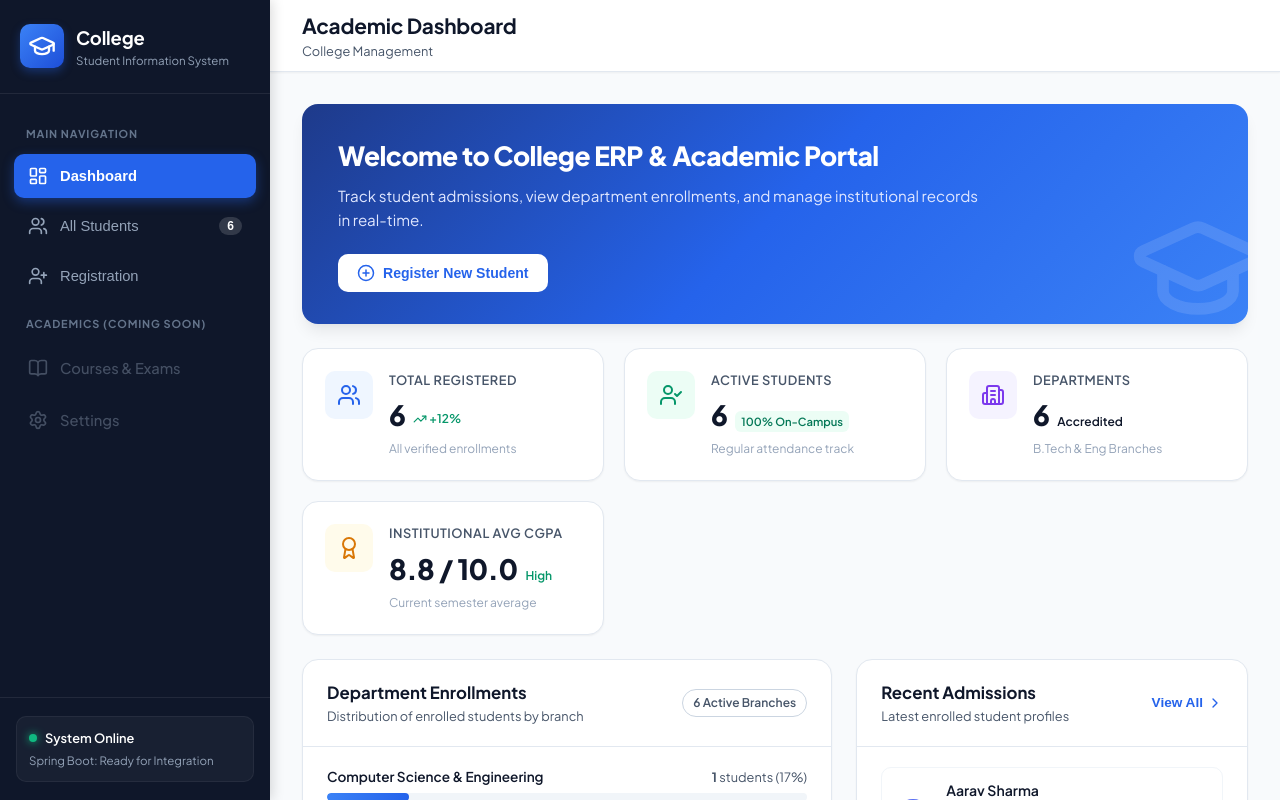
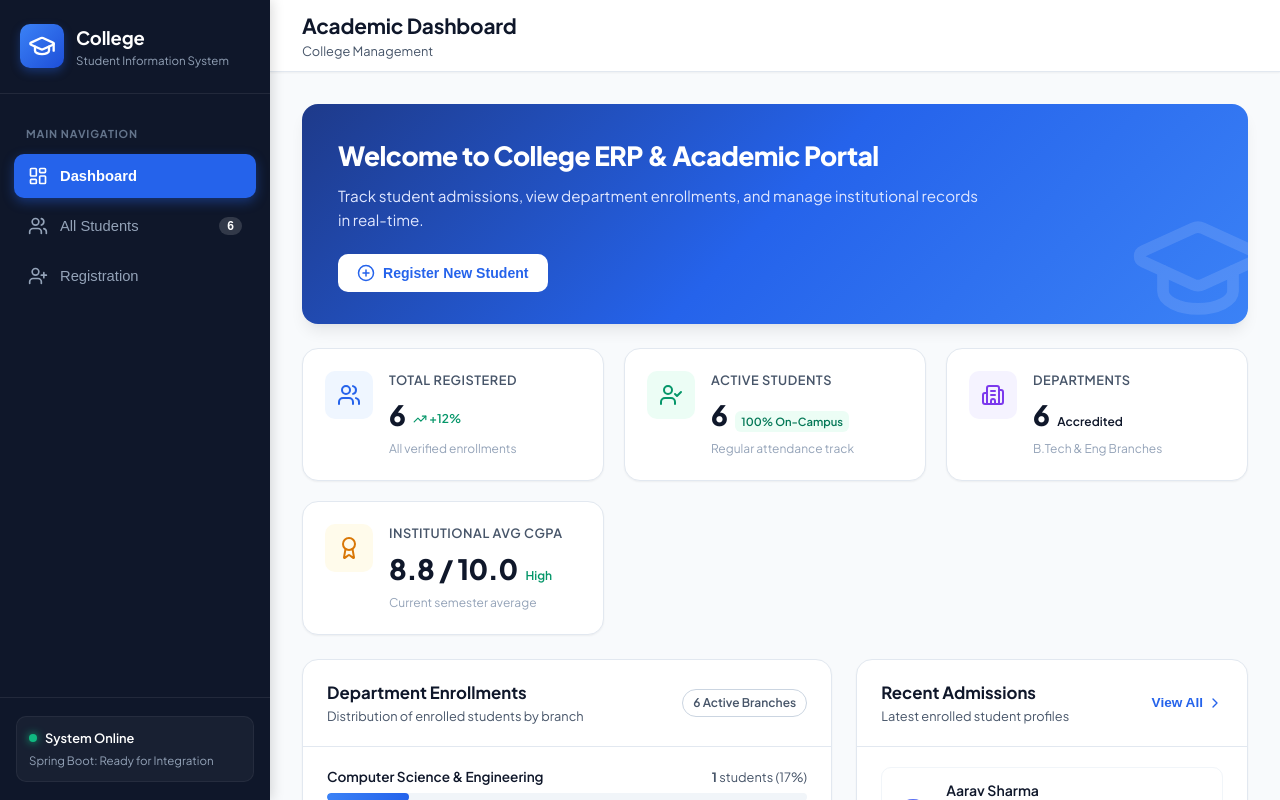
Before and after one commit to TunganaVinodKumar/student_frontend, a React (Vite) app: page / in a window 1280 px wide. Shown: the top 800 px of the page. Built offline with nearby package versions, Linux system fonts and the light colour scheme.

Commit message:
refactor: remove future placeholder links (courses & exams, settings) from sidebar

```diff
--- a/src/components/Sidebar.tsx
+++ b/src/components/Sidebar.tsx
@@ -3,9 +3,7 @@ import {
   LayoutDashboard,
   Users,
   UserPlus,
-  GraduationCap,
-  BookOpen,
-  Settings
+  GraduationCap
 } from 'lucide-react';
 
 interface SidebarProps {
@@ -58,18 +56,6 @@ export const Sidebar: React.FC<SidebarProps> = ({
           <UserPlus size={20} />
           <span className="nav-label">Registration</span>
         </button>
-
-        <div className="nav-section-label">ACADEMICS (COMING SOON)</div>
-
-        <div className="nav-item disabled">
-          <BookOpen size={20} />
-          <span className="nav-label">Courses & Exams</span>
-        </div>
-
-        <div className="nav-item disabled">
-          <Settings size={20} />
-          <span className="nav-label">Settings</span>
-        </div>
       </nav>
 
       <div className="sidebar-footer">
```
